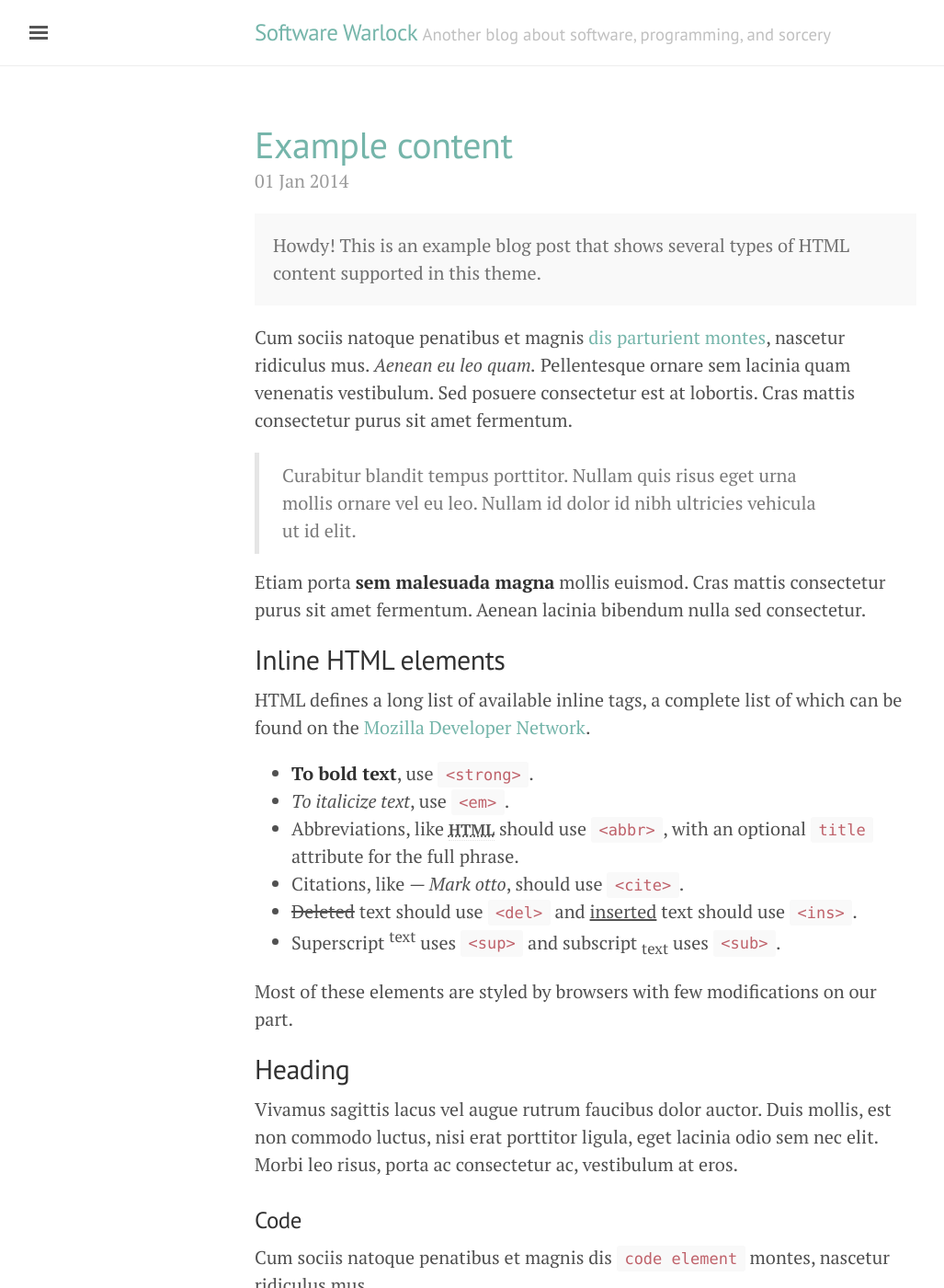
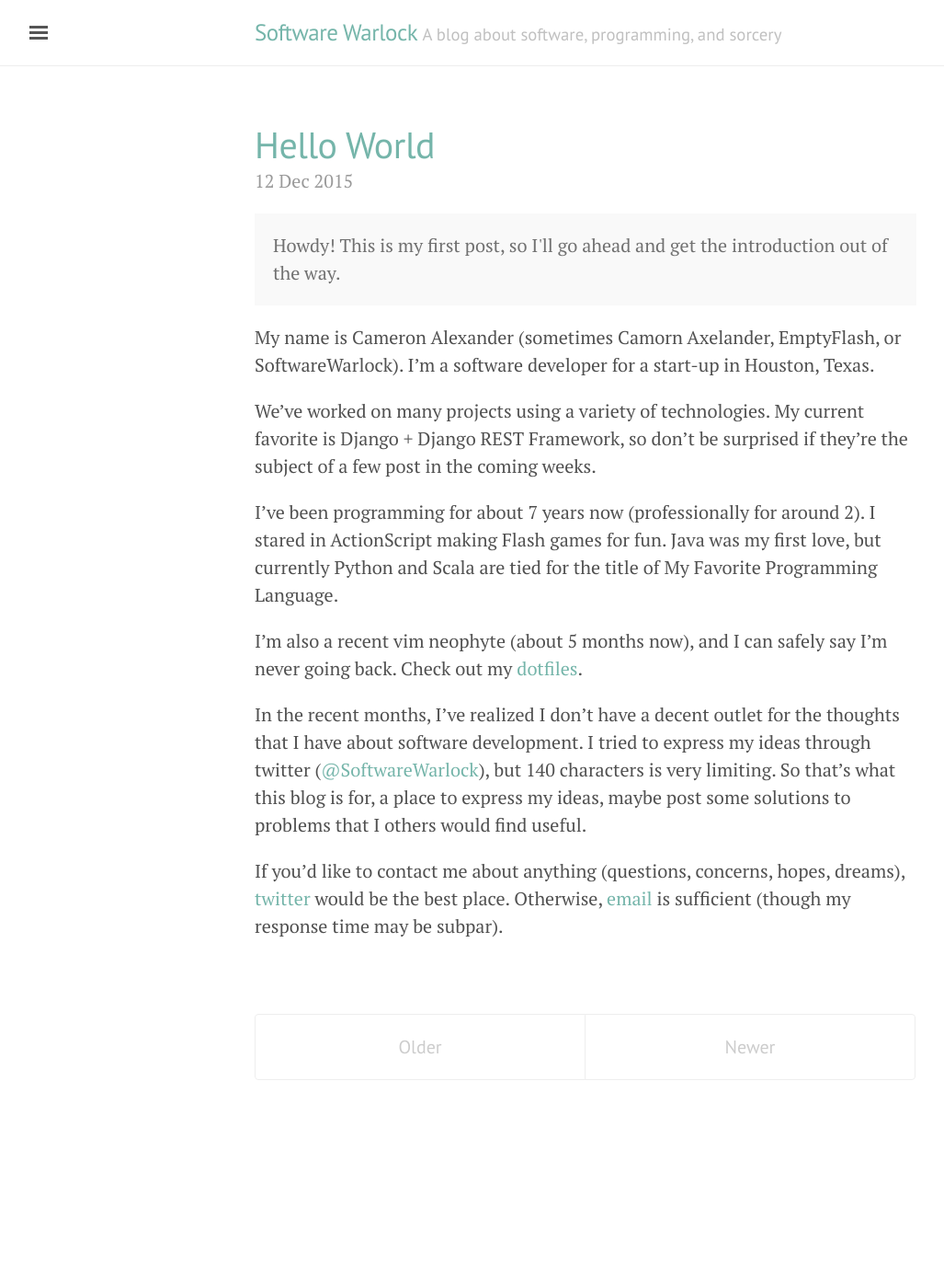
Before and after one commit to emptyflash/emptyflash.github.io, a Jekyll site: the page built from index.html, in a window 1280 px wide and 1400 px high. Shown: the whole window at 92% size, without its empty margins (3-1030 px from the left). Built offline with Jekyll 4.4.1, drawn with Linux system fonts in a browser that asks for light colours; the list of posts is cut into pages by our own code; some of the changed text lies outside the part shown.

Commit message:
First post, new about page, remove example post, change tagline

```diff
--- a/_config.yml
+++ b/_config.yml
@@ -7,7 +7,7 @@
 
 # Setup
 title:               Software Warlock
-tagline:             'Another blog about software, programming, and sorcery'
+tagline:             'A blog about software, programming, and sorcery'
 description:         'There are a lot of dev blogs out there. This is just another one.'
 url:                 http://softwarewarlock.github.io/
 baseurl:             ''
--- a/_posts/2014-01-01-example-content.md
+++ /dev/null
@@ -1,122 +0,0 @@
----
-layout: post
-title: Example content
----
-
-
-<div class="message">
-  Howdy! This is an example blog post that shows several types of HTML content supported in this theme.
-</div>
-
-Cum sociis natoque penatibus et magnis <a href="#">dis parturient montes</a>, nascetur ridiculus mus. *Aenean eu leo quam.* Pellentesque ornare sem lacinia quam venenatis vestibulum. Sed posuere consectetur est at lobortis. Cras mattis consectetur purus sit amet fermentum.
-
-> Curabitur blandit tempus porttitor. Nullam quis risus eget urna mollis ornare vel eu leo. Nullam id dolor id nibh ultricies vehicula ut id elit.
-
-Etiam porta **sem malesuada magna** mollis euismod. Cras mattis consectetur purus sit amet fermentum. Aenean lacinia bibendum nulla sed consectetur.
-
-## Inline HTML elements
-
-HTML defines a long list of available inline tags, a complete list of which can be found on the [Mozilla Developer Network](https://developer.mozilla.org/en-US/docs/Web/HTML/Element).
-
-- **To bold text**, use `<strong>`.
-- *To italicize text*, use `<em>`.
-- Abbreviations, like <abbr title="HyperText Markup Langage">HTML</abbr> should use `<abbr>`, with an optional `title` attribute for the full phrase.
-- Citations, like <cite>&mdash; Mark otto</cite>, should use `<cite>`.
-- <del>Deleted</del> text should use `<del>` and <ins>inserted</ins> text should use `<ins>`.
-- Superscript <sup>text</sup> uses `<sup>` and subscript <sub>text</sub> uses `<sub>`.
-
-Most of these elements are styled by browsers with few modifications on our part.
-
-## Heading
-
-Vivamus sagittis lacus vel augue rutrum faucibus dolor auctor. Duis mollis, est non commodo luctus, nisi erat porttitor ligula, eget lacinia odio sem nec elit. Morbi leo risus, porta ac consectetur ac, vestibulum at eros.
-
-### Code
-
-Cum sociis natoque penatibus et magnis dis `code element` montes, nascetur ridiculus mus.
-
-{% highlight js %}
-// Example can be run directly in your JavaScript console
-
-// Create a function that takes two arguments and returns the sum of those arguments
-var adder = new Function("a", "b", "return a + b");
-
-// Call the function
-adder(2, 6);
-// > 8
-{% endhighlight %}
-
-Aenean lacinia bibendum nulla sed consectetur. Etiam porta sem malesuada magna mollis euismod. Fusce dapibus, tellus ac cursus commodo, tortor mauris condimentum nibh, ut fermentum massa.
-
-### Lists
-
-Cum sociis natoque penatibus et magnis dis parturient montes, nascetur ridiculus mus. Aenean lacinia bibendum nulla sed consectetur. Etiam porta sem malesuada magna mollis euismod. Fusce dapibus, tellus ac cursus commodo, tortor mauris condimentum nibh, ut fermentum massa justo sit amet risus.
-
-* Praesent commodo cursus magna, vel scelerisque nisl consectetur et.
-* Donec id elit non mi porta gravida at eget metus.
-* Nulla vitae elit libero, a pharetra augue.
-
-Donec ullamcorper nulla non metus auctor fringilla. Nulla vitae elit libero, a pharetra augue.
-
-1. Vestibulum id ligula porta felis euismod semper.
-2. Cum sociis natoque penatibus et magnis dis parturient montes, nascetur ridiculus mus.
-3. Maecenas sed diam eget risus varius blandit sit amet non magna.
-
-Cras mattis consectetur purus sit amet fermentum. Sed posuere consectetur est at lobortis.
-
-<dl>
-  <dt>HyperText Markup Language (HTML)</dt>
-  <dd>The language used to describe and define the content of a Web page</dd>
-
-  <dt>Cascading Style Sheets (CSS)</dt>
-  <dd>Used to describe the appearance of Web content</dd>
-
-  <dt>JavaScript (JS)</dt>
-  <dd>The programming language used to build advanced Web sites and applications</dd>
-</dl>
-
-Integer posuere erat a ante venenatis dapibus posuere velit aliquet. Morbi leo risus, porta ac consectetur ac, vestibulum at eros. Nullam quis risus eget urna mollis ornare vel eu leo.
-
-### Tables
-
-Aenean lacinia bibendum nulla sed consectetur. Lorem ipsum dolor sit amet, consectetur adipiscing elit.
-
-<table>
-  <thead>
-    <tr>
-      <th>Name</th>
-      <th>Upvotes</th>
-      <th>Downvotes</th>
-    </tr>
-  </thead>
-  <tfoot>
-    <tr>
-      <td>Totals</td>
-      <td>21</td>
-      <td>23</td>
-    </tr>
-  </tfoot>
-  <tbody>
-    <tr>
-      <td>Alice</td>
-      <td>10</td>
-      <td>11</td>
-    </tr>
-    <tr>
-      <td>Bob</td>
-      <td>4</td>
-      <td>3</td>
-    </tr>
-    <tr>
-      <td>Charlie</td>
-      <td>7</td>
-      <td>9</td>
-    </tr>
-  </tbody>
-</table>
-
-Nullam id dolor id nibh ultricies vehicula ut id elit. Sed posuere consectetur est at lobortis. Nullam quis risus eget urna mollis ornare vel eu leo.
-
------
-
-Want to see something else added? <a href="https://github.com/poole/poole/issues/new">Open an issue.</a>
--- /dev/null
+++ b/_posts/2015-12-12-hello-world.md
@@ -0,0 +1,21 @@
+---
+layout: post
+title: Hello World
+---
+
+
+<div class="message">
+  Howdy! This is my first post, so I'll go ahead and get the introduction out of the way.
+</div>
+
+My name is Cameron Alexander (sometimes Camorn Axelander, EmptyFlash, or SoftwareWarlock). I'm a software developer for a start-up in Houston, Texas.
+
+We've worked on many projects using a variety of technologies. My current favorite is Django + Django REST Framework, so don't be surprised if they're the subject of a few post in the coming weeks.
+
+I've been programming for about 7 years now (professionally for around 2). I stared in ActionScript making Flash games for fun. Java was my first love, but currently Python and Scala are tied for the title of My Favorite Programming Language.
+
+I'm also a recent vim neophyte (about 5 months now), and I can safely say I'm never going back. Check out my [dotfiles](https://github.com/SoftwareWarlock/dotfiles).
+
+In the recent months, I've realized I don't have a decent outlet for the thoughts that I have about software development. I tried to express my ideas through twitter ([@SoftwareWarlock](https://twitter.com/SoftwareWarlock)), but 140 characters is very limiting. So that's what this blog is for, a place to express my ideas, maybe post some solutions to problems that I others would find useful.
+
+If you'd like to contact me about anything (questions, concerns, hopes, dreams), [twitter](https://twitter.com/SoftwareWarlock) would be the best place. Otherwise, [email](mailto:emptyflash@gmail.com) is sufficient (though my response time may be subpar).
--- a/about.md
+++ b/about.md
@@ -4,27 +4,13 @@
 ---
 
 <p class="message">
-  Hey there! This page is included as an example. Feel free to customize it for your own use upon downloading. Carry on!
+  Hey there! Welcome to Software Warlock, a blog about software development, programming, and wizardry.
 </p>
 
-In the novel, *The Strange Case of Dr. Jeykll and Mr. Hyde*, Mr. Poole is Dr. Jekyll's virtuous and loyal butler. Similarly, Poole is an upstanding and effective butler that helps you build Jekyll themes. It's made by [@mdo](https://twitter.com/mdo).
+My name is Cameron Alexander (sometimes Camorn Axelander, EmptyFlash, or SoftwareWarlock). I’m a software developer for a start-up in Houston, Texas.
 
-There are currently two themes built on Poole:
+I've been programming for about 7 years now (professionally for around 2). I stared in ActionScript making Flash games for fun. Java was my first love, but currently Python and Scala are tied for the title of My Favorite Programming Language&trade;.
 
-* [Hyde](http://hyde.getpoole.com)
-* [Lanyon](http://lanyon.getpoole.com)
+I needed a place to express some of my thoughts, ideas, analyses, as well as a space to share solutions to problems I think the world needs to know.
 
-Learn more and contribute on [GitHub](https://github.com/poole).
-
-## Setup
-
-Some fun facts about the setup of this project include:
-
-* Built for [Jekyll](http://jekyllrb.com)
-* Developed on GitHub and hosted for free on [GitHub Pages](https://pages.github.com)
-* Coded with [Sublime Text 2](http://sublimetext.com), an amazing code editor
-* Designed and developed while listening to music like [Blood Bros Trilogy](https://soundcloud.com/maddecent/sets/blood-bros-series)
-
-Have questions or suggestions? Feel free to [open an issue on GitHub](https://github.com/poole/issues/new) or [ask me on Twitter](https://twitter.com/mdo).
-
-Thanks for reading!
+If you'd like to contact me about anything (questions, concerns, hopes, dreams), [twitter](https://twitter.com/SoftwareWarlock) would be the best place. Otherwise, [email](mailto:emptyflash@gmail.com) is sufficient (though my response time may be subpar).
```
